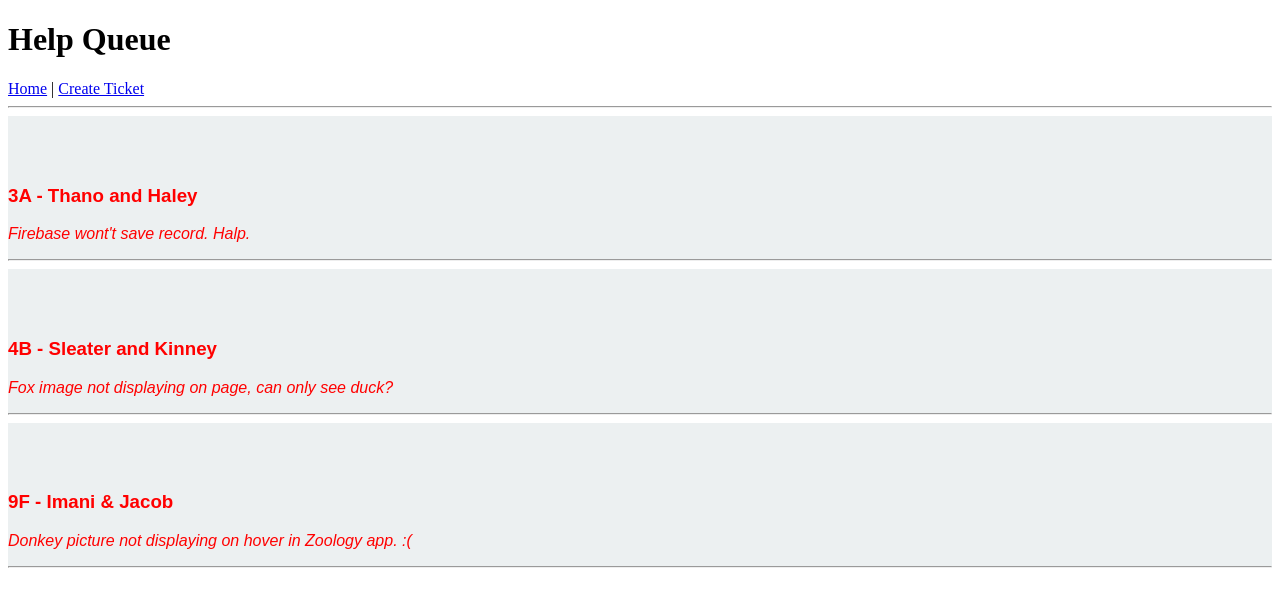
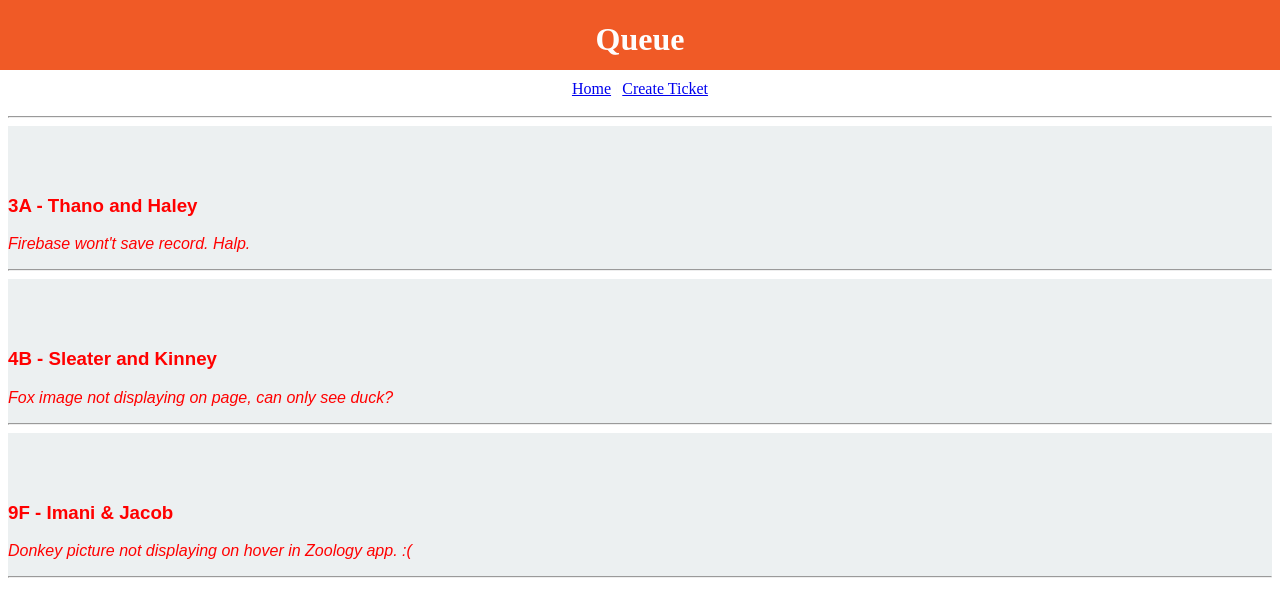
Before and after one commit to NickRamsey6/help-queue, a React app: page / in a window 1280 px wide. Shown: the top 616 px of the page. Built offline with nearby package versions, Linux system fonts and the light colour scheme.

Commit message:
some styling fixes

```diff
--- a/src/components/Header.jsx
+++ b/src/components/Header.jsx
@@ -1,11 +1,25 @@
 import React from 'react';
 import { Link } from 'react-router-dom';
 
+
 function Header(){
   return (
-    <div>
-      <h1>Help Queue</h1>
+    <div className="orange-header">
+      <h1>Queue</h1>
       <Link to="/">Home</Link> | <Link to="/newticket">Create Ticket</Link>
+
+      <style jsx>{`
+        .orange-header {
+          background-color: #F05A26;
+          color: #FEFEFE;
+          text-align: center;
+          height: 70px;
+          width: 100%;
+          top: 0;
+          left: 0;
+          position: absolute;
+        }
+        `}</style>
     </div>
   );
 }
--- a/src/components/TicketList.jsx
+++ b/src/components/TicketList.jsx
@@ -33,6 +33,7 @@
       <style jsx>{`
         .red-text {
           color: red;
+          padding-top: 100px;
         }
         `}</style>
     </div>
```
